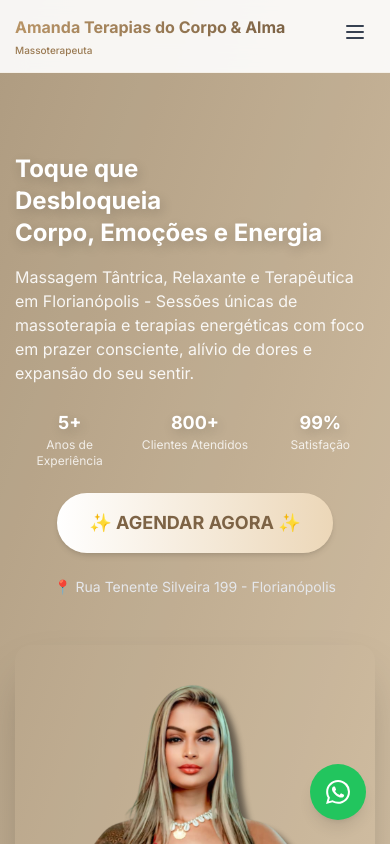
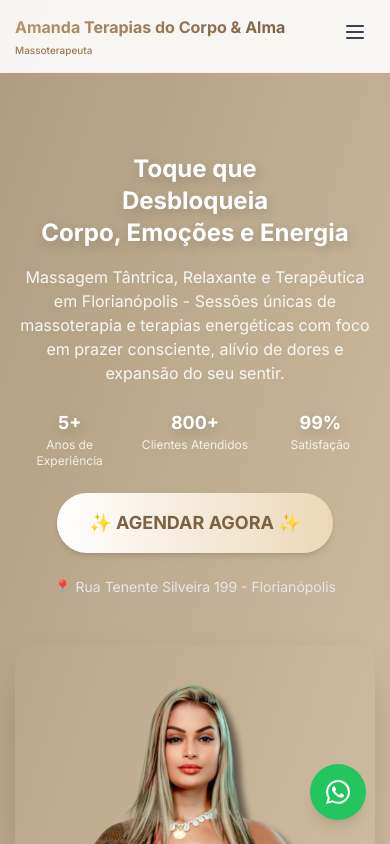
Before and after one commit to lecharles02/amandamassoterapeuta, a Next.js app: page / in a window 390 px wide. Shown: the top 844 px of the page. Built offline with nearby package versions, Linux system fonts and the light colour scheme.

Commit message:
Centralizar textos da Hero no mobile

```diff
--- a/components/Hero.tsx
+++ b/components/Hero.tsx
@@ -44,7 +44,7 @@ export default function Hero() {
       </div>
       <div className="container-custom relative z-10">
         <div className="grid lg:grid-cols-2 gap-12 items-center">
-          <div>
+          <div className="text-center md:text-left">
             <header>
               <h1 className="text-2xl md:text-6xl lg:text-7xl font-bold mb-4 text-white text-shadow-lg">
                 Toque que
```
